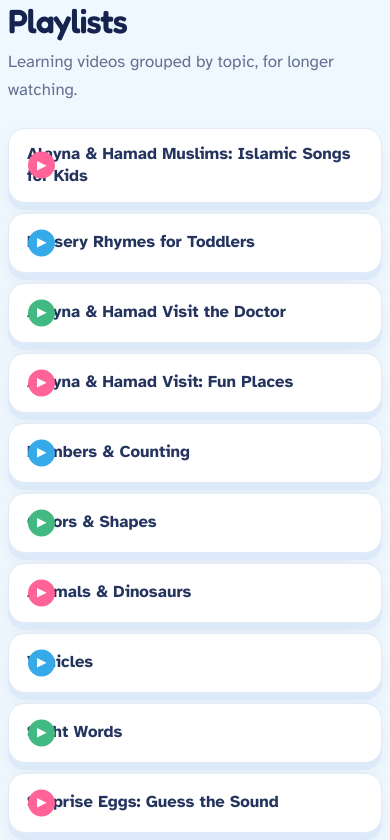
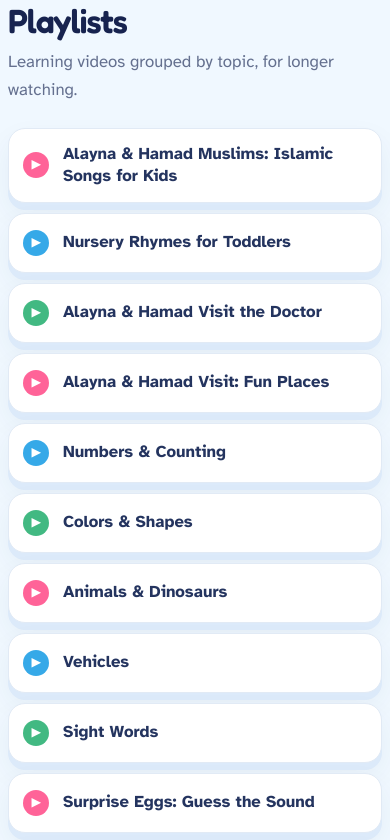
Before and after one commit to iasifk89/nurseryrhymesworld-site, a plain HTML site: page index1.html in a window 390 px wide. Shown: the part 2174-3014 px from the top of the page. Drawn offline with Linux system fonts and the light colour scheme.

Commit message:
Fix mobile playlist play icon overlapping titles

```diff
--- a/index1.html
+++ b/index1.html
@@ -593,7 +593,8 @@ section { padding:clamp(44px,5.5vw,70px) 0; }
   h2 { font-size:2.1rem; }
   .section-lede { font-size:1.05rem; }
   .lists { grid-template-columns:1fr; gap:10px; }
-  .lists a { min-height:60px; font-size:1.04rem; }
+  .lists a { min-height:60px; font-size:1.04rem; padding-left:54px; padding-right:14px; }
+  .lists a:before { left:14px; width:26px; height:26px; }
   .feedback form { padding:19px; }
 }
 
```
